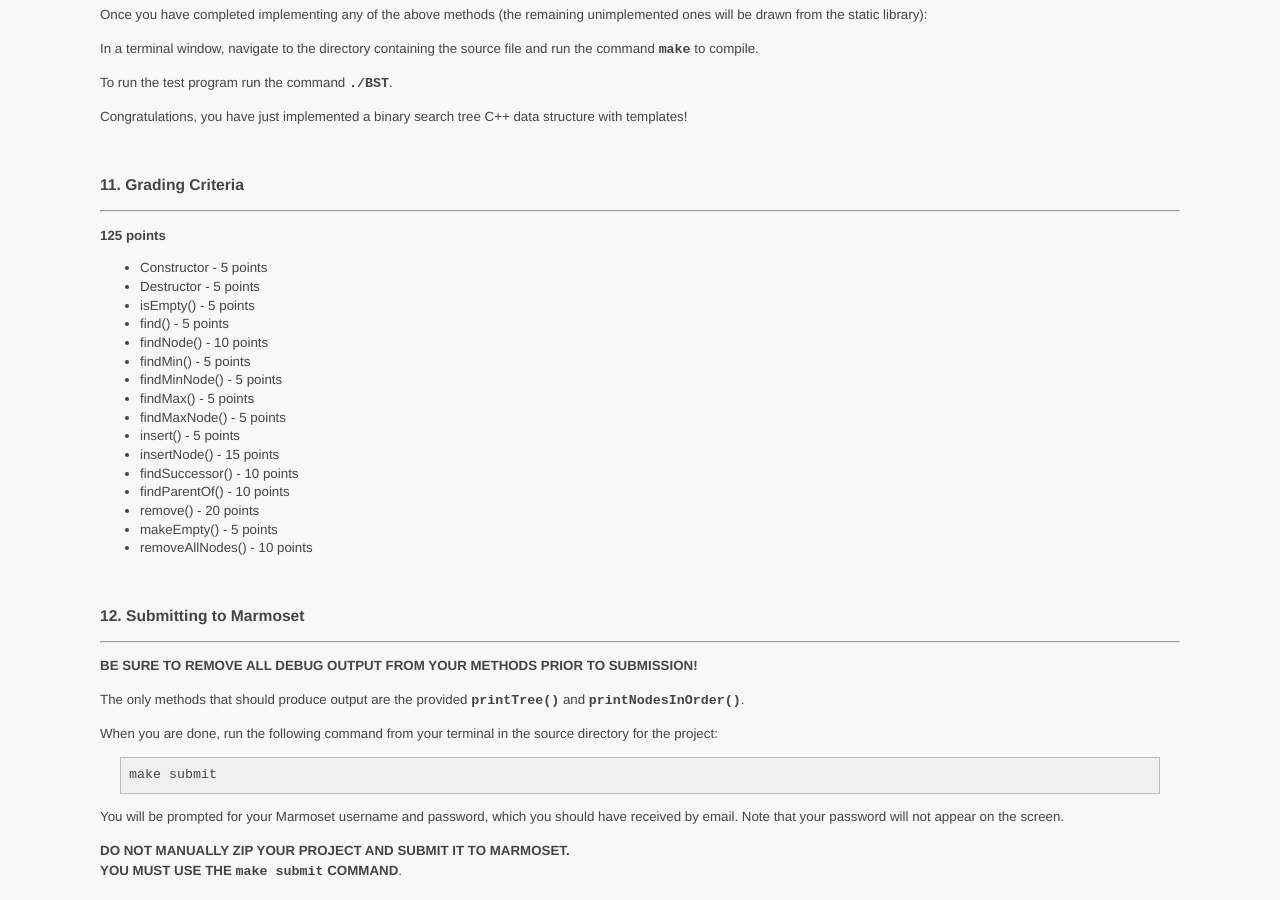
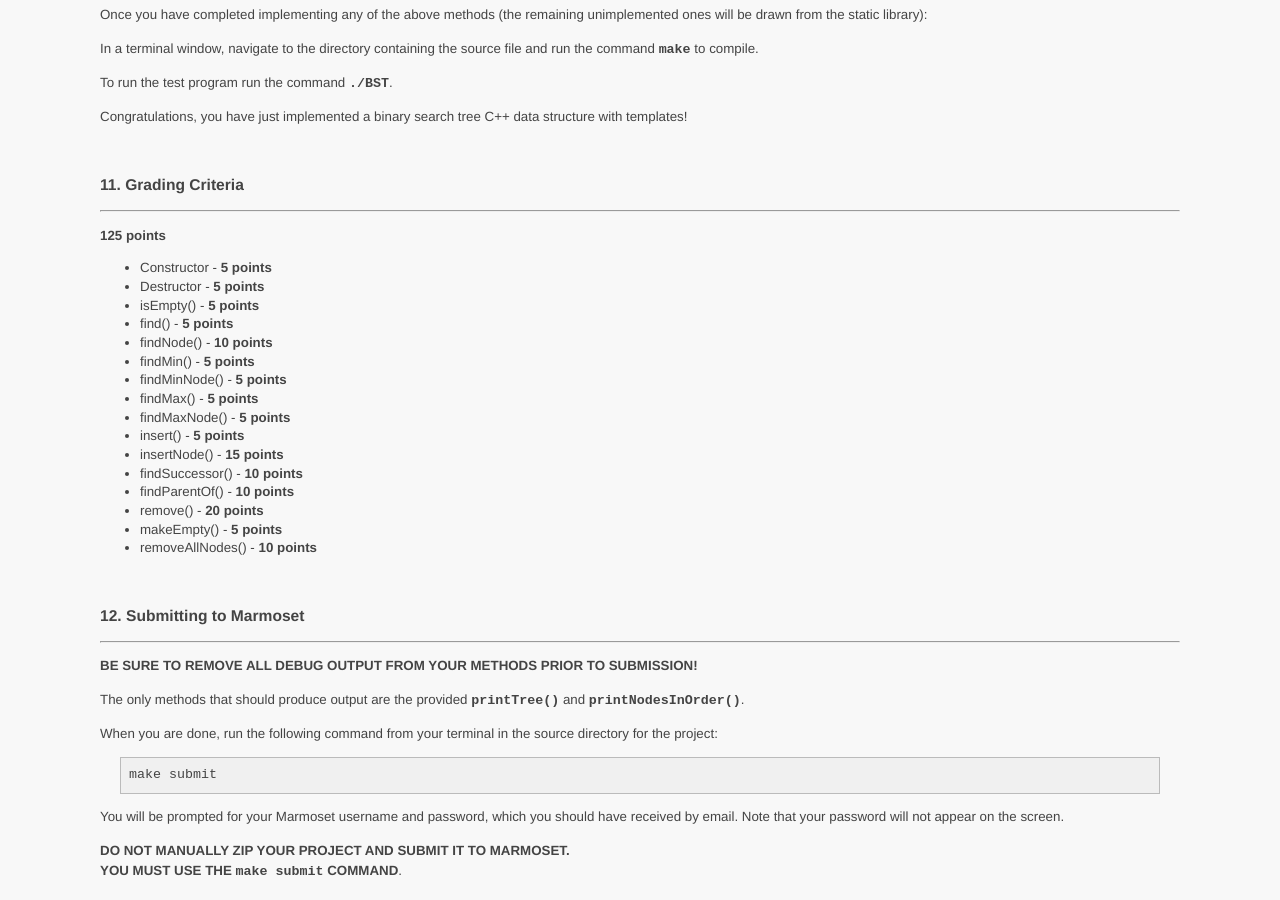
Before and after one commit to ycpcs/cs350-fall2015, a Jekyll site: the page built from assign/assign05.md, in a window 1280 px wide and 900 px high, scrolled down 4586 px. Built offline with Jekyll 4.4.1, drawn with Linux system fonts in a browser that asks for light colours; Markdown is read by kramdown in place of the engine named in the settings.

```diff
--- a/assign/assign05.md
+++ b/assign/assign05.md
@@ -255,22 +255,22 @@ Congratulations, you have just implemented a binary search tree C++ data structu
 
 **125 points**
 
-* Constructor - 5 points
-* Destructor - 5 points
-* isEmpty() - 5 points
-* find() - 5 points
-* findNode() - 10 points
-* findMin() - 5 points
-* findMinNode() - 5 points
-* findMax() - 5 points
-* findMaxNode() - 5 points
-* insert() - 5 points
-* insertNode() - 15 points
-* findSuccessor() - 10 points
-* findParentOf() - 10 points
-* remove() - 20 points
-* makeEmpty() - 5 points
-* removeAllNodes() - 10 points
+* Constructor - **5 points**
+* Destructor - **5 points**
+* isEmpty() - **5 points**
+* find() - **5 points**
+* findNode() - **10 points**
+* findMin() - **5 points**
+* findMinNode() - **5 points**
+* findMax() - **5 points**
+* findMaxNode() - **5 points**
+* insert() - **5 points**
+* insertNode() - **15 points**
+* findSuccessor() - **10 points**
+* findParentOf() - **10 points**
+* remove() - **20 points**
+* makeEmpty() - **5 points**
+* removeAllNodes() - **10 points**
 
 
 
```
Also changed, not shown: assign/assign06.md (added, +270 -0 lines), schedule.md (+4 -4 lines), 1 other file.
